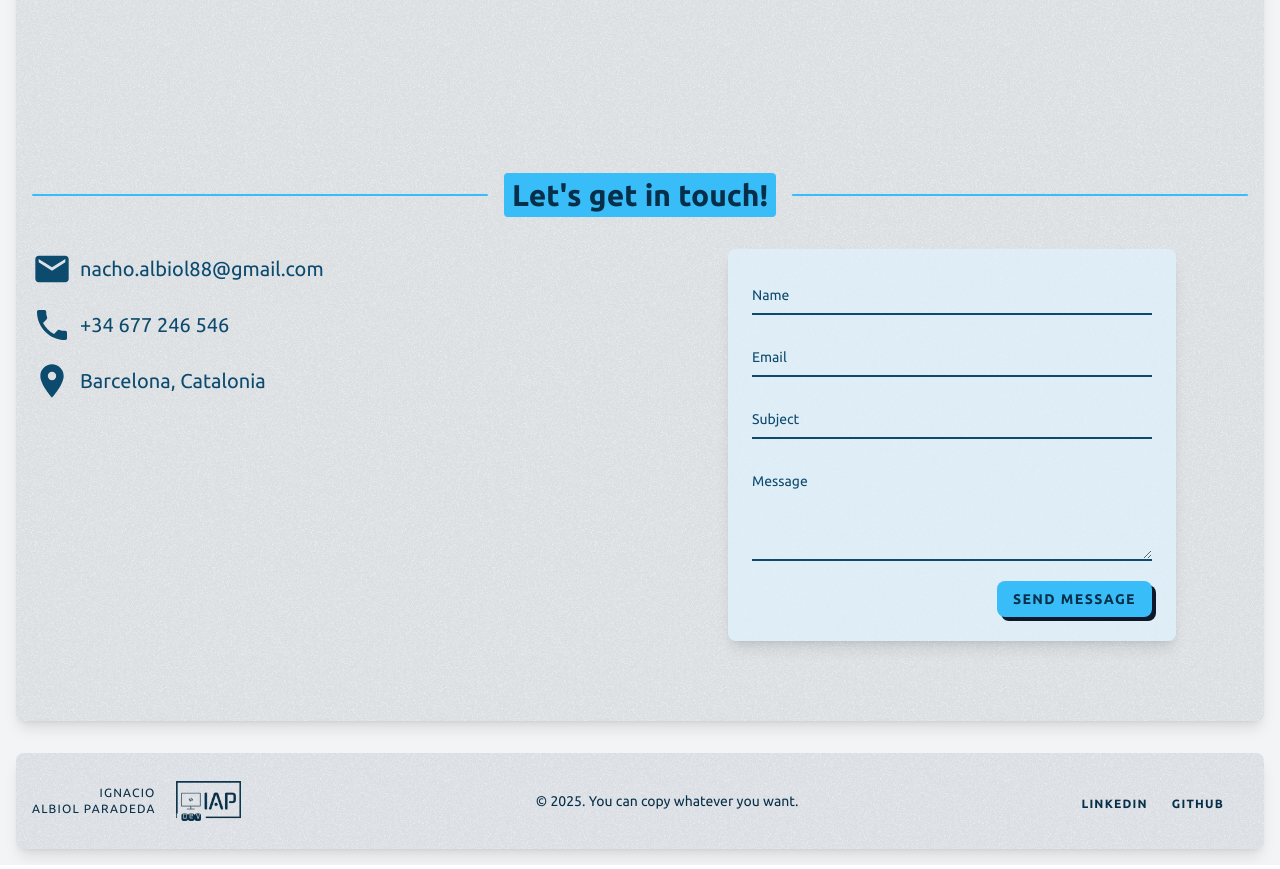
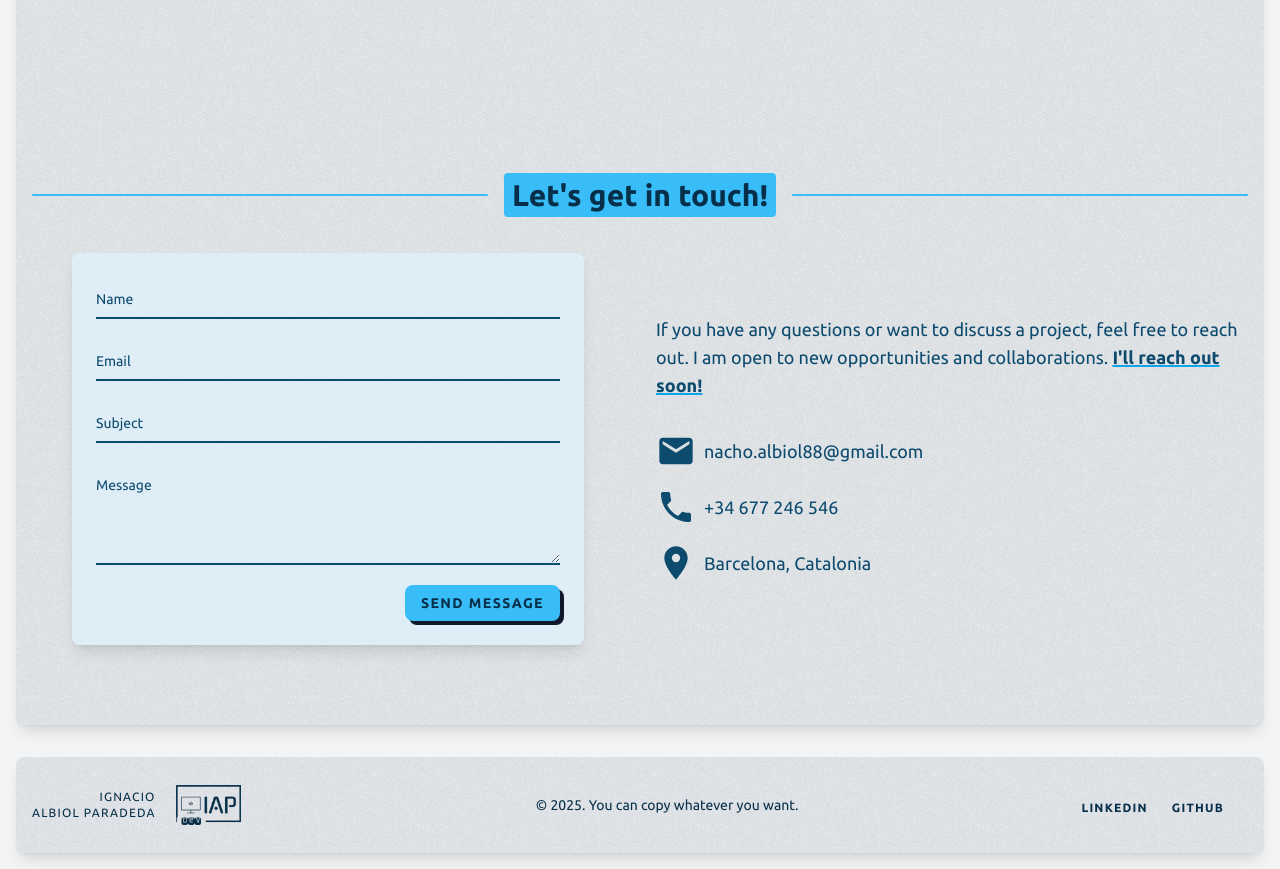
Before and after one commit to nachoa88/Portfolio, a React (Vite) app: page / in a window 1280 px wide. Shown: the part 3065-3934 px from the top of the page. Built offline with nearby package versions, Linux system fonts and the light colour scheme.

Commit message:
Better Contact section

```diff
--- a/public/locales/en/translation.json
+++ b/public/locales/en/translation.json
@@ -43,7 +43,19 @@
     }
   },
   "contact": {
-    "title": "Let's get in touch!"
+    "title": "Let's get in touch!",
+    "form": {
+      "name": "Name",
+      "email": "Email",
+      "subject": "Subject",
+      "message": "Message",
+      "sending": "Sending...",
+      "submit": "Send Message"
+    },
+    "text": {
+      "p": "If you have any questions or want to discuss a project, feel free to reach out. I am open to new opportunities and collaborations.",
+      "span": "I'll reach out soon!"
+    }
   },
   "footer": {
     "copyright": "© 2025. You can copy whatever you want."
--- a/src/App.css
+++ b/src/App.css
@@ -106,4 +106,20 @@
   .slide-in-up {
     animation: slideInUp 0.6s ease-out forwards;
   }
+
+  /* CONTACT FORM */
+  .form-input {
+    @apply block py-2.5 px-0 w-full text-sm text-primary dark:text-primary-dark
+      bg-transparent border-0 border-b-2 border-sky-900 dark:border-teal-600
+      appearance-none focus:outline-none focus:ring-0 focus:border-sky-400
+      dark:focus:border-teal-300 peer;
+  }
+
+  .form-label {
+    @apply absolute text-sm text-secondary dark:text-secondary-dark duration-300
+      transform -translate-y-6 scale-75 top-3 -z-10 origin-[0] peer-focus:start-0
+      peer-focus:text-sky-400 dark:peer-focus:text-teal-300 peer-focus:font-medium
+      peer-placeholder-shown:scale-100 peer-placeholder-shown:translate-y-0
+      peer-focus:scale-75 peer-focus:-translate-y-6 transition-all;
+  }
 }
--- a/src/components/sections/contact/Contact.jsx
+++ b/src/components/sections/contact/Contact.jsx
@@ -8,6 +8,7 @@ import { useTranslation } from "react-i18next";
 export default function Contact() {
   const { t } = useTranslation();
   const form = useRef();
+  // LEAVE THIS STYLES HERE: Ass it uses peer, it cannot be added to App.css
   const inputClasses =
     "block py-2.5 px-0 w-full text-sm text-primary dark:text-primary-dark bg-transparent border-0 border-b-2 border-sky-900 dark:border-teal-600 appearance-none focus:outline-none focus:ring-0 focus:border-sky-400 dark:focus:border-teal-300 peer";
   const labelClasses =
@@ -27,25 +28,9 @@ export default function Contact() {
     <section id="contact" className="pt-20 pb-20 p-4 w-full mx-auto max-w-screen-xl">
       <SectionTitle title={t("contact.title")} />
 
-      <div className="grid lg:grid-cols-2 gap-8 mt-8">
-        {/* Contact Info */}
-        <div className="space-y-4">
-          <div className="flex items-center text-xl gap-2 text-secondary dark:text-secondary-dark text-hover">
-            <MdEmail className="w-10 h-10" />
-            <span>nacho.albiol88@gmail.com</span>
-          </div>
-          <div className="flex items-center text-xl gap-2 text-secondary dark:text-secondary-dark text-hover">
-            <MdPhone className="w-10 h-10" />
-            <span>+34 677 246 546</span>
-          </div>
-          <div className="flex items-center text-xl gap-2 text-secondary dark:text-secondary-dark text-hover">
-            <MdLocationOn className="w-10 h-10" />
-            <span>Barcelona, Catalonia</span>
-          </div>
-        </div>
-
+      <div className="grid lg:grid-cols-2 gap-8 pt-4">
         {/* Contact Form */}
-        <div className="w-full sm:max-w-lg mx-auto sm:px-6 lg:px-8">
+        <div className="w-full sm:max-w-lg mx-auto">
           <div className="p-6 bg-sky-100/70 dark:bg-cyan-900/70 overflow-hidden shadow-lg rounded-lg">
             <form ref={form} onSubmit={handleSubmit}>
               <div className="relative z-0 w-full mb-5 group">
@@ -59,7 +44,7 @@ export default function Contact() {
                   autoComplete="name"
                 />
                 <label className={labelClasses} htmlFor="name">
-                  Name
+                  {t("contact.form.name")}
                 </label>
               </div>
               <div className="relative z-0 w-full mb-5 group">
@@ -73,7 +58,7 @@ export default function Contact() {
                   autoComplete="username"
                 />
                 <label className={labelClasses} htmlFor="email">
-                  Email
+                  {t("contact.form.email")}
                 </label>
               </div>
               <div className="relative z-0 w-full mb-5 group">
@@ -87,7 +72,7 @@ export default function Contact() {
                   autoComplete="subject"
                 />
                 <label className={labelClasses} htmlFor="subject">
-                  Subject
+                  {t("contact.form.subject")}
                 </label>
               </div>
               <div className="relative z-0 w-full mb-5 group">
@@ -101,7 +86,7 @@ export default function Contact() {
                   defaultValue=""
                 />
                 <label className={labelClasses} htmlFor="message">
-                  Message
+                  {t("contact.form.message")}
                 </label>
               </div>
 
@@ -113,10 +98,32 @@ export default function Contact() {
 
               <div className="flex items-center justify-end mt-4">
                 <Button type="submit" disabled={isLoading}>
-                  {isLoading ? "Sending..." : "Send Message"}
+                  {isLoading ? t("contact.form.sending") : t("contact.form.submit")}
                 </Button>
               </div>
             </form>
+          </div>
+        </div>
+
+        {/* Contact Info */}
+        <div className="space-y-4 flex flex-col justify-center lg:items-start items-center">
+          <p className="text-lg text-center lg:text-left p-2 md:p-10 lg:p-0 mb-4 text-secondary dark:text-secondary-dark">
+            {t("contact.text.p")}{" "}
+            <span className="font-bold text-secondary dark:text-secondary-dark underline decoration-2 decoration-sky-500 dark:decoration-teal-300">
+              {t("contact.text.span")}
+            </span>
+          </p>
+          <div className="flex items-center text-lg gap-2 text-secondary dark:text-secondary-dark text-hover">
+            <MdEmail className="w-10 h-10" />
+            <span>nacho.albiol88@gmail.com</span>
+          </div>
+          <div className="flex items-center text-lg gap-2 text-secondary dark:text-secondary-dark text-hover">
+            <MdPhone className="w-10 h-10" />
+            <span>+34 677 246 546</span>
+          </div>
+          <div className="flex items-center text-lg gap-2 text-secondary dark:text-secondary-dark text-hover">
+            <MdLocationOn className="w-10 h-10" />
+            <span>Barcelona, Catalonia</span>
           </div>
         </div>
       </div>
```
Also changed, not shown: public/locales/cat/translation.json (+13 -1 lines), public/locales/es/translation.json (+13 -1 lines).
